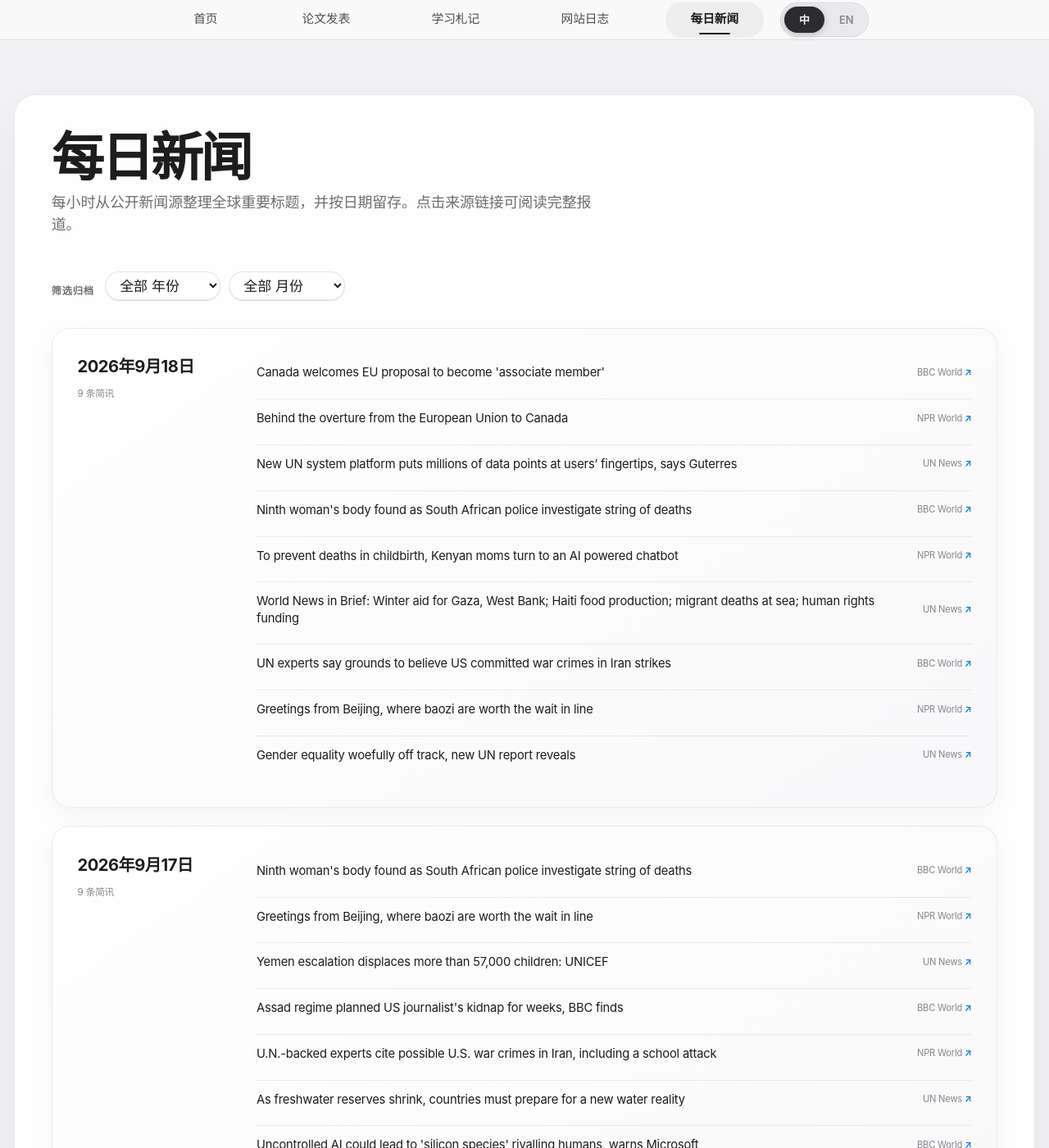
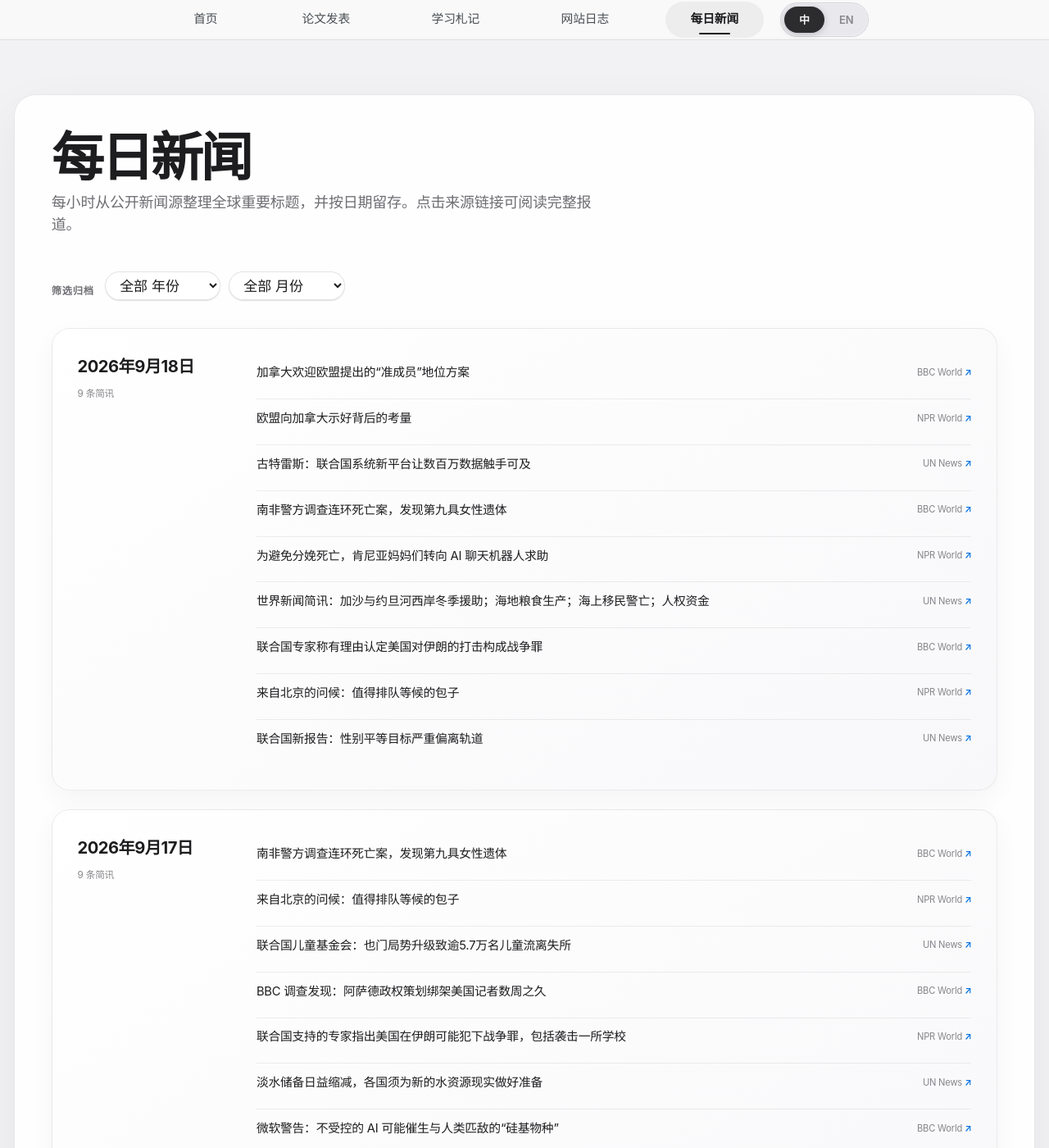
Before and after one commit to HaoxiangLuo/HaoxiangLuo.github.io, a Jekyll site: the page built from _pages/daily-news-zh.html, in a window 1280 px wide and 1400 px high. Shown: the whole window at 82% size. Built offline with Jekyll 4.4.1, drawn with Linux system fonts in a browser that asks for light colours; a style sheet for code colours, icons or effects is not loaded; some of the changed text lies outside the part shown.

Commit message:
Backfill Chinese titles into daily news archive

```diff
--- a/_data/daily_news.json
+++ b/_data/daily_news.json
@@ -1,5 +1,5 @@
 {
-  "updated_at": "2026-09-18T12:24:46+08:00",
+  "updated_at": "2026-09-18T13:05:57+08:00",
   "days": [
     {
       "date": "2026-09-18",
@@ -7,47 +7,56 @@
         {
           "title": "Canada welcomes EU proposal to become 'associate member'",
           "source": "BBC World",
-          "url": "https://www.bbc.co.uk/news/articles/cwly7vkke4jxo?at_medium=RSS&at_campaign=rss"
+          "url": "https://www.bbc.co.uk/news/articles/cwly7vkke4jxo?at_medium=RSS&at_campaign=rss",
+          "title_zh": "加拿大欢迎欧盟提出的“准成员”地位方案"
         },
         {
           "title": "Behind the overture from the European Union to Canada",
           "source": "NPR World",
-          "url": "https://www.npr.org/2026/09/17/nx-s1-5973029/behind-the-overture-from-the-european-union-to-canada"
+          "url": "https://www.npr.org/2026/09/17/nx-s1-5973029/behind-the-overture-from-the-european-union-to-canada",
+          "title_zh": "欧盟向加拿大示好背后的考量"
         },
         {
           "title": "New UN system platform puts millions of data points at users’ fingertips, says Guterres",
           "source": "UN News",
-          "url": "https://news.un.org/feed/view/en/story/2026/09/1168363"
+          "url": "https://news.un.org/feed/view/en/story/2026/09/1168363",
+          "title_zh": "古特雷斯：联合国系统新平台让数百万数据触手可及"
         },
         {
           "title": "Ninth woman's body found as South African police investigate string of deaths",
           "source": "BBC World",
-          "url": "https://www.bbc.co.uk/news/articles/cqx2zgk8k8xvo?at_medium=RSS&at_campaign=rss"
+          "url": "https://www.bbc.co.uk/news/articles/cqx2zgk8k8xvo?at_medium=RSS&at_campaign=rss",
+          "title_zh": "南非警方调查连环死亡案，发现第九具女性遗体"
         },
         {
           "title": "To prevent deaths in childbirth, Kenyan moms turn to an AI powered chatbot",
           "source": "NPR World",
-          "url": "https://www.npr.org/2026/09/17/nx-s1-5962840/artificial-intelligence-ai-chatbot-pregnancy-maternal-health"
+          "url": "https://www.npr.org/2026/09/17/nx-s1-5962840/artificial-intelligence-ai-chatbot-pregnancy-maternal-health",
+          "title_zh": "为避免分娩死亡，肯尼亚妈妈们转向 AI 聊天机器人求助"
         },
         {
           "title": "World News in Brief: Winter aid for Gaza, West Bank; Haiti food production; migrant deaths at sea; human rights funding",
           "source": "UN News",
-          "url": "https://news.un.org/feed/view/en/story/2026/09/1168362"
+          "url": "https://news.un.org/feed/view/en/story/2026/09/1168362",
+          "title_zh": "世界新闻简讯：加沙与约旦河西岸冬季援助；海地粮食生产；海上移民警亡；人权资金"
         },
         {
           "title": "UN experts say grounds to believe US committed war crimes in Iran strikes",
           "source": "BBC World",
-          "url": "https://www.bbc.co.uk/news/articles/cm9w4n5nverdo?at_medium=RSS&at_campaign=rss"
+          "url": "https://www.bbc.co.uk/news/articles/cm9w4n5nverdo?at_medium=RSS&at_campaign=rss",
+          "title_zh": "联合国专家称有理由认定美国对伊朗的打击构成战争罪"
         },
         {
           "title": "Greetings from Beijing, where baozi are worth the wait in line",
           "source": "NPR World",
-          "url": "https://www.npr.org/2026/09/17/g-s1-142416/china-beijing-buns-baozi"
+          "url": "https://www.npr.org/2026/09/17/g-s1-142416/china-beijing-buns-baozi",
+          "title_zh": "来自北京的问候：值得排队等候的包子"
         },
         {
           "title": "Gender equality woefully off track, new UN report reveals",
           "source": "UN News",
-          "url": "https://news.un.org/feed/view/en/story/2026/09/1168360"
+          "url": "https://news.un.org/feed/view/en/story/2026/09/1168360",
+          "title_zh": "联合国新报告：性别平等目标严重偏离轨道"
         }
       ]
     },
@@ -57,47 +66,56 @@
         {
           "title": "Ninth woman's body found as South African police investigate string of deaths",
           "source": "BBC World",
-          "url": "https://www.bbc.co.uk/news/articles/cqx2zgk8k8xvo?at_medium=RSS&at_campaign=rss"
+          "url": "https://www.bbc.co.uk/news/articles/cqx2zgk8k8xvo?at_medium=RSS&at_campaign=rss",
+          "title_zh": "南非警方调查连环死亡案，发现第九具女性遗体"
         },
         {
           "title": "Greetings from Beijing, where baozi are worth the wait in line",
           "source": "NPR World",
-          "url": "https://www.npr.org/2026/09/17/g-s1-142416/china-beijing-buns-baozi"
+          "url": "https://www.npr.org/2026/09/17/g-s1-142416/china-beijing-buns-baozi",
+          "title_zh": "来自北京的问候：值得排队等候的包子"
         },
         {
           "title": "Yemen escalation displaces more than 57,000 children: UNICEF",
           "source": "UN News",
-          "url": "https://news.un.org/feed/view/en/story/2026/09/1168354"
+          "url": "https://news.un.org/feed/view/en/story/2026/09/1168354",
+          "title_zh": "联合国儿童基金会：也门局势升级致逾5.7万名儿童流离失所"
         },
         {
           "title": "Assad regime planned US journalist's kidnap for weeks, BBC finds",
           "source": "BBC World",
-          "url": "https://www.bbc.co.uk/news/articles/cv0lrxw6ygl2o?at_medium=RSS&at_campaign=rss"
+          "url": "https://www.bbc.co.uk/news/articles/cv0lrxw6ygl2o?at_medium=RSS&at_campaign=rss",
+          "title_zh": "BBC 调查发现：阿萨德政权策划绑架美国记者数周之久"
         },
         {
           "title": "U.N.-backed experts cite possible U.S. war crimes in Iran, including a school attack",
           "source": "NPR World",
-          "url": "https://www.npr.org/2026/09/17/nx-s1-5972934/us-iran-war-un-report-alleged-war-crimes"
+          "url": "https://www.npr.org/2026/09/17/nx-s1-5972934/us-iran-war-un-report-alleged-war-crimes",
+          "title_zh": "联合国支持的专家指出美国在伊朗可能犯下战争罪，包括袭击一所学校"
         },
         {
           "title": "As freshwater reserves shrink, countries must prepare for a new water reality",
           "source": "UN News",
-          "url": "https://news.un.org/feed/view/en/story/2026/09/1168350"
+          "url": "https://news.un.org/feed/view/en/story/2026/09/1168350",
+          "title_zh": "淡水储备日益缩减，各国须为新的水资源现实做好准备"
         },
         {
           "title": "Uncontrolled AI could lead to 'silicon species' rivalling humans, warns Microsoft",
           "source": "BBC World",
-          "url": "https://www.bbc.co.uk/news/articles/c6n07ypqz8kzo?at_medium=RSS&at_campaign=rss"
+          "url": "https://www.bbc.co.uk/news/articles/c6n07ypqz8kzo?at_medium=RSS&at_campaign=rss",
+          "title_zh": "微软警告：不受控的 AI 可能催生与人类匹敌的“硅基物种”"
         },
         {
           "title": "The Fed raises interest rates. And, EU proposes Canada become an 'associate member'",
           "source": "NPR World",
-          "url": "https://www.npr.org/2026/09/17/g-s1-143783/up-first-newsletter-federal-reserve-interest-rates-gas-prices-war-canada-european-union"
+          "url": "https://www.npr.org/2026/09/17/g-s1-143783/up-first-newsletter-federal-reserve-interest-rates-gas-prices-war-canada-european-union",
+          "title_zh": "美联储加息；欧盟提议加拿大成为“准成员”"
         },
         {
           "title": "Who should set the rules for AI? The UN is pushing for a safer digital future",
           "source": "UN News",
-          "url": "https://news.un.org/feed/view/en/story/2026/09/1168353"
+          "url": "https://news.un.org/feed/view/en/story/2026/09/1168353",
+          "title_zh": "谁来为 AI 制定规则？联合国推动构建更安全的数字未来"
         }
       ]
     },
@@ -107,47 +125,56 @@
         {
           "title": "EU chief backs plan for Canada to become 'associate member'",
           "source": "BBC World",
-          "url": "https://www.bbc.co.uk/news/articles/cjwyzrr9d3dko?at_medium=RSS&at_campaign=rss"
+          "url": "https://www.bbc.co.uk/news/articles/cjwyzrr9d3dko?at_medium=RSS&at_campaign=rss",
+          "title_zh": "欧盟领导人支持加拿大成为“准成员”的方案"
         },
         {
           "title": "Russia seizes Ukrainian POWs, then it demands favors from their relatives",
           "source": "NPR World",
-          "url": "https://www.npr.org/2026/09/16/nx-s1-5904423/russia-seizes-ukrainian-pows-then-it-demands-favors-from-their-relatives"
+          "url": "https://www.npr.org/2026/09/16/nx-s1-5904423/russia-seizes-ukrainian-pows-then-it-demands-favors-from-their-relatives",
+          "title_zh": "俄罗斯扣押乌克兰战俘，随后向战俘亲属索要好处"
         },
         {
           "title": "Eight children among 21 killed after war-damaged Gaza building collapses, rescuers say",
           "source": "BBC World",
-          "url": "https://www.bbc.co.uk/news/articles/cvp8d00j9gg5o?at_medium=RSS&at_campaign=rss"
+          "url": "https://www.bbc.co.uk/news/articles/cvp8d00j9gg5o?at_medium=RSS&at_campaign=rss",
+          "title_zh": "救援人员称加沙一栋受战损建筑倒塌致 21 人死亡，其中包括 8 名儿童"
         },
         {
           "title": "Fed expected to raise interest rates. And, board votes to close Kennedy Center",
           "source": "NPR World",
-          "url": "https://www.npr.org/2026/09/16/g-s1-143569/up-first-newsletter-fed-reserve-interest-rates-iran-war-kennedy-center-contraception"
+          "url": "https://www.npr.org/2026/09/16/g-s1-143569/up-first-newsletter-fed-reserve-interest-rates-iran-war-kennedy-center-contraception",
+          "title_zh": "美联储预计加息；董事会投票决定关闭肯尼迪中心"
         },
         {
           "title": "US accuses Russia of trying to kill Ukrainian allies overseas",
           "source": "BBC World",
-          "url": "https://www.bbc.co.uk/news/articles/cjp3077led9qo?at_medium=RSS&at_campaign=rss"
+          "url": "https://www.bbc.co.uk/news/articles/cjp3077led9qo?at_medium=RSS&at_campaign=rss",
+          "title_zh": "美国指称俄罗斯试图在海外杀害乌克兰盟友"
         },
         {
           "title": "EU's Ursula von der Leyen says she wants Canada to become an associate member",
           "source": "NPR World",
-          "url": "https://www.npr.org/2026/09/16/nx-s1-5970985/canada-become-eu-associate-member"
+          "url": "https://www.npr.org/2026/09/16/nx-s1-5970985/canada-become-eu-associate-member",
+          "title_zh": "欧盟的冯德莱恩表示希望加拿大成为准成员"
         },
         {
           "title": "OpenAI boss says world 'right to be afraid' but should trust AI firms",
           "source": "BBC World",
-          "url": "https://www.bbc.co.uk/news/articles/cqx2zpj4y525o?at_medium=RSS&at_campaign=rss"
+          "url": "https://www.bbc.co.uk/news/articles/cqx2zpj4y525o?at_medium=RSS&at_campaign=rss",
+          "title_zh": "OpenAI 负责人称世人“有理由感到担忧”，但应信任 AI 企业"
         },
         {
           "title": "Kosovo's ex-President Thaci convicted of war crimes, sentenced to 25 years in prison",
           "source": "NPR World",
-          "url": "https://www.npr.org/2026/09/16/g-s1-143560/kosovo-former-president-war-crimes"
+          "url": "https://www.npr.org/2026/09/16/g-s1-143560/kosovo-former-president-war-crimes",
+          "title_zh": "科索沃前总统塔奇因战争罪被判处 25 年监禁"
         },
         {
           "title": "Eight German state premiers back Merz amid speculation over future",
           "source": "BBC World",
-          "url": "https://www.bbc.co.uk/news/articles/c6dj4nn0n97ro?at_medium=RSS&at_campaign=rss"
+          "url": "https://www.bbc.co.uk/news/articles/c6dj4nn0n97ro?at_medium=RSS&at_campaign=rss",
+          "title_zh": "德国八位州长支持默茨，外界猜测其政治前途"
         }
       ]
     },
@@ -157,47 +184,56 @@
         {
           "title": "Trump says AI safety fears a 'hoax' as he rejects calls for greater safeguards",
           "source": "BBC World",
-          "url": "https://www.bbc.co.uk/news/articles/cw980n0nd0qjo?at_medium=RSS&at_campaign=rss"
+          "url": "https://www.bbc.co.uk/news/articles/cw980n0nd0qjo?at_medium=RSS&at_campaign=rss",
+          "title_zh": "特朗普称对 AI 安全的担忧是“骗局”，拒绝加强监管的呼声"
         },
         {
           "title": "SCOTUS rejects Trump's mail voting limits. And, the Kennedy Center financial crisis",
           "source": "NPR World",
-          "url": "https://www.npr.org/2026/09/15/g-s1-143294/up-first-newsletter-bernie-sanders-steve-bannon-ai-mail-in-ballots-kennedy-center-emmys"
+          "url": "https://www.npr.org/2026/09/15/g-s1-143294/up-first-newsletter-bernie-sanders-steve-bannon-ai-mail-in-ballots-kennedy-center-emmys",
+          "title_zh": "美国最高法院否决特朗普的邮寄投票限制；肯尼迪中心陷入财务危机"
         },
         {
           "title": "Denmark says Russian warship fired flares at military helicopter",
           "source": "BBC World",
-          "url": "https://www.bbc.co.uk/news/articles/cwn8mjl31p5yo?at_medium=RSS&at_campaign=rss"
+          "url": "https://www.bbc.co.uk/news/articles/cwn8mjl31p5yo?at_medium=RSS&at_campaign=rss",
+          "title_zh": "丹麦称俄罗斯军舰向军用直升机发射照明弹"
         },
         {
           "title": "Trump says Ukraine and Russia agreed to stop attacks on energy sites",
           "source": "NPR World",
-          "url": "https://www.npr.org/2026/09/15/nx-s1-5968728/trump-says-ukraine-and-russia-agreed-to-stop-attacks-on-energy-sites"
+          "url": "https://www.npr.org/2026/09/15/nx-s1-5968728/trump-says-ukraine-and-russia-agreed-to-stop-attacks-on-energy-sites",
+          "title_zh": "特朗普称乌克兰与俄罗斯同意停止袭击能源设施"
         },
         {
           "title": "What weapon could the US have put into space?",
           "source": "BBC World",
-          "url": "https://www.bbc.co.uk/news/articles/cmy4zqgk97wlo?at_medium=RSS&at_campaign=rss"
+          "url": "https://www.bbc.co.uk/news/articles/cmy4zqgk97wlo?at_medium=RSS&at_campaign=rss",
+          "title_zh": "美国可能在太空部署了什么武器？"
         },
         {
           "title": "Air pollution spiked after the Trump administration stopped embassy monitoring",
           "source": "NPR World",
-          "url": "https://www.npr.org/2026/09/15/nx-s1-5966503/air-pollution-spiked-after-the-trump-administration-stopped-embassy-monitoring"
+          "url": "https://www.npr.org/2026/09/15/nx-s1-5966503/air-pollution-spiked-after-the-trump-administration-stopped-embassy-monitoring",
+          "title_zh": "特朗普政府停止使馆监测后空气污染指数飙升"
         },
         {
           "title": "Suspected sabotage causes major Netherlands rail disruption",
           "source": "BBC World",
-          "url": "https://www.bbc.co.uk/news/articles/c8ly49w9g1edo?at_medium=RSS&at_campaign=rss"
+          "url": "https://www.bbc.co.uk/news/articles/c8ly49w9g1edo?at_medium=RSS&at_campaign=rss",
+          "title_zh": "疑似蓄意破坏致荷兰铁路大面积中断"
         },
         {
           "title": "NATO jets shoot down a drone in Lithuanian airspace",
           "source": "NPR World",
-          "url": "https://www.npr.org/2026/09/15/g-s1-143284/nato-jets-down-drone-in-lithuanian-airspace"
+          "url": "https://www.npr.org/2026/09/15/g-s1-143284/nato-jets-down-drone-in-lithuanian-airspace",
+          "title_zh": "北约战机在立陶宛领空击落一架无人机"
         },
         {
           "title": "Two sailors missing after tanker attacked in Strait of Hormuz, Oman says",
           "source": "BBC World",
-          "url": "https://www.bbc.co.uk/news/articles/c3n07ydqdzlvo?at_medium=RSS&at_campaign=rss"
+          "url": "https://www.bbc.co.uk/news/articles/c3n07ydqdzlvo?at_medium=RSS&at_campaign=rss",
+          "title_zh": "阿曼称霍尔木兹海峡一艘油轮遇袭，两名船员失踪"
         }
       ]
     }
```
